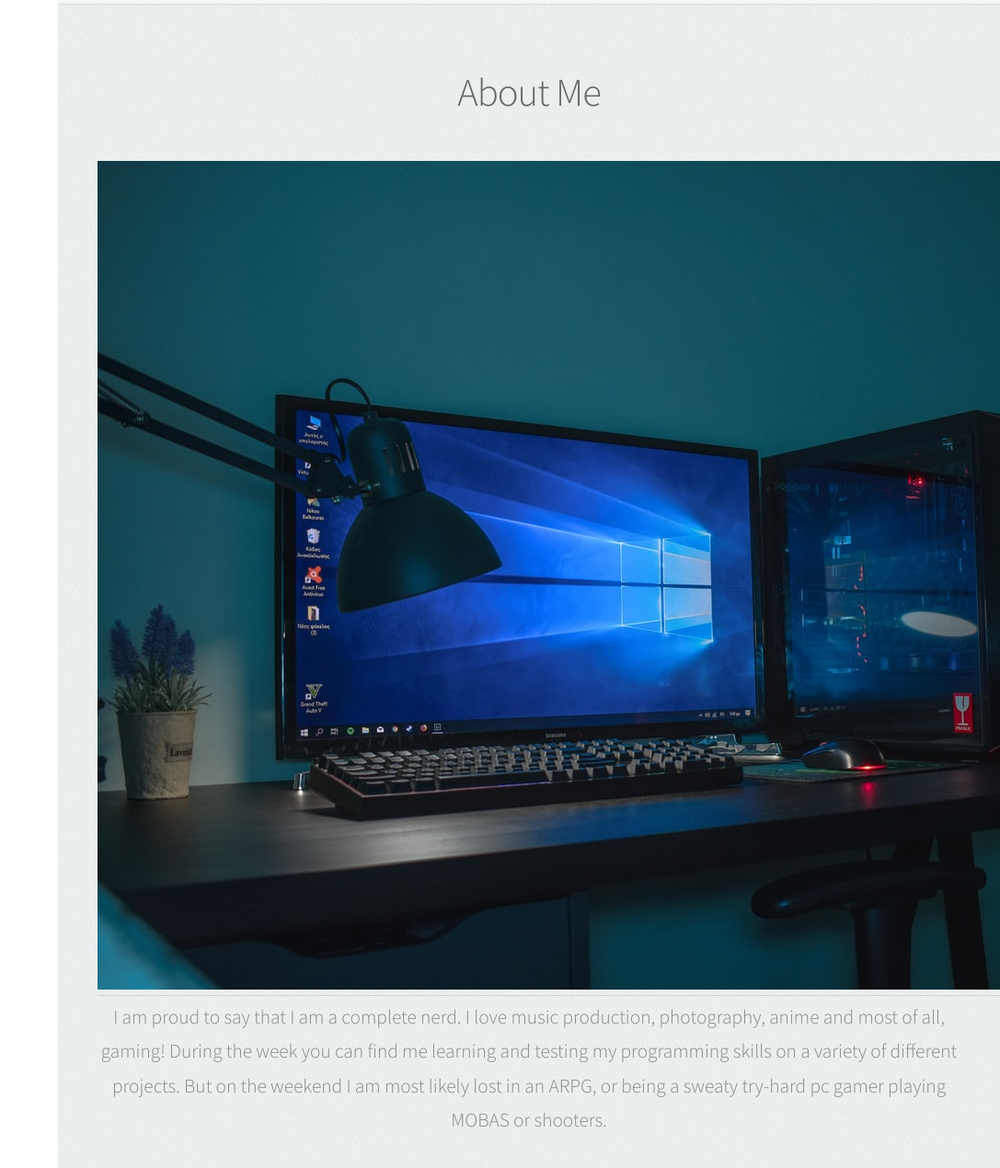
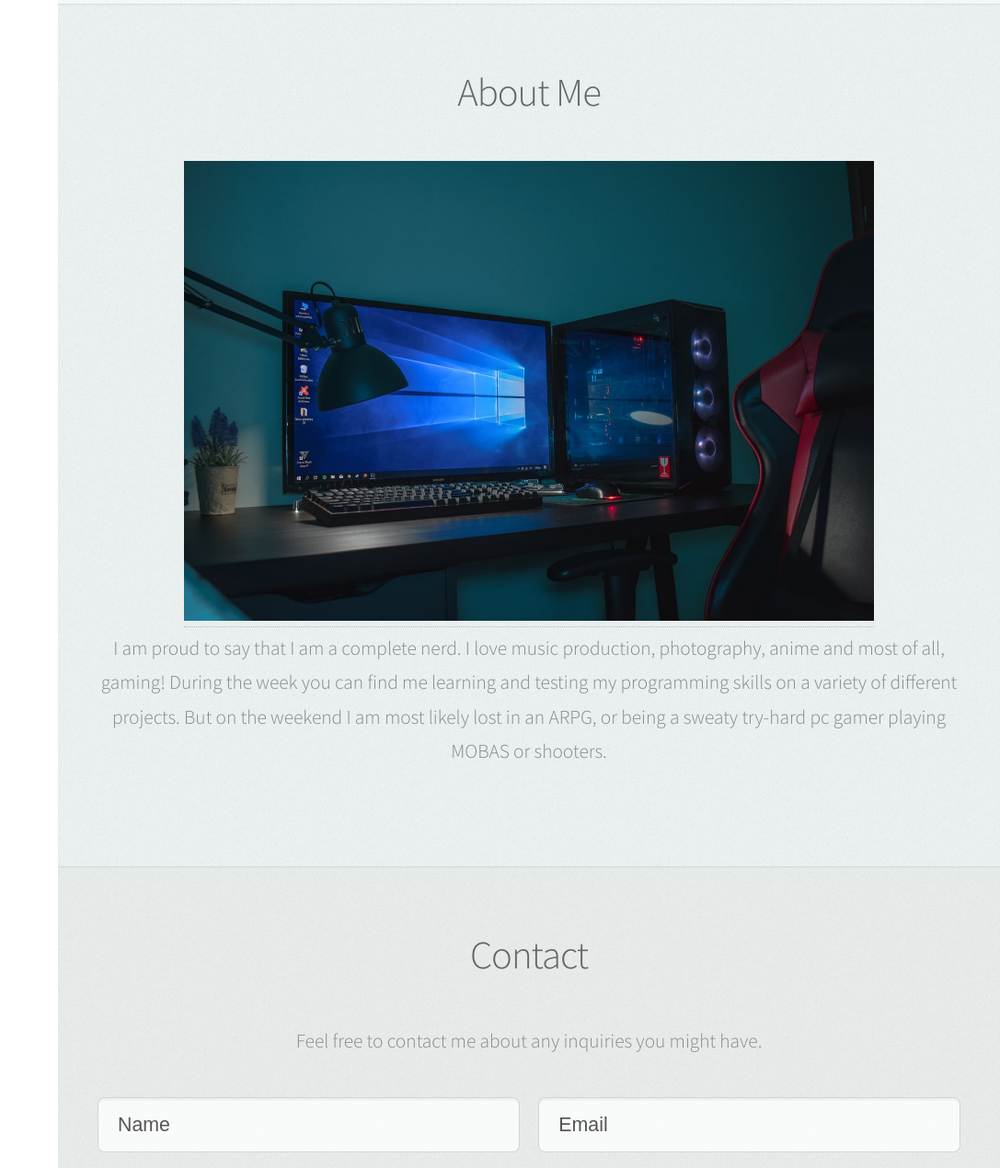
Before and after one commit to LeeThomas13/portfolio, a website: page public/index.html in a window 1280 px wide. Shown: the part 1518-2788 px from the top of the page at 92% size, without its empty margins (193-1280 px from the left). Drawn offline with Linux system fonts and the light colour scheme.

Commit message:
big fixed about me section

```diff
--- a/public/assets/css/modules.css
+++ b/public/assets/css/modules.css
@@ -1,5 +1,5 @@
 input, textarea, select {
-    font-family: 'Source Sans Pro', sans-serif;
+    font-family: Arial, Helvetica, sans-serif;
     font-size: 19pt;
     font-weight: 300;
     line-height: 1.75em;
@@ -56,6 +56,10 @@ a {
     -ms-transition: color 0.35s ease-in-out, border-bottom-color 0.35s ease-in-out;
     transition: color 0.35s ease-in-out, border-bottom-color 0.35s ease-in-out;
     outline: 0;
+}
+
+#gamer-setup {
+    max-width: 750px;
 }
 
 
--- a/public/index.html
+++ b/public/index.html
@@ -140,7 +140,7 @@
 								<h2>About Me</h2>
 							</header>
 
-							<a href="#" class="image-featured"><img src="./images/gamer-setup.jpg" alt="gamer-setup" /></a>
+							<a href="#" class="image-featured"><img id="gamer-setup" src="./images/gamer-setup.jpg" alt="gamer-setup" /></a>
 
 							<p>I am proud to say that I am a complete nerd. I love music production, photography, anime and most of all, gaming! During the week you can find me learning and testing my programming skills on a variety of different projects. But on the weekend I am most likely lost in an ARPG, or being a sweaty try-hard pc gamer playing MOBAS or shooters.  </p>
 
```
